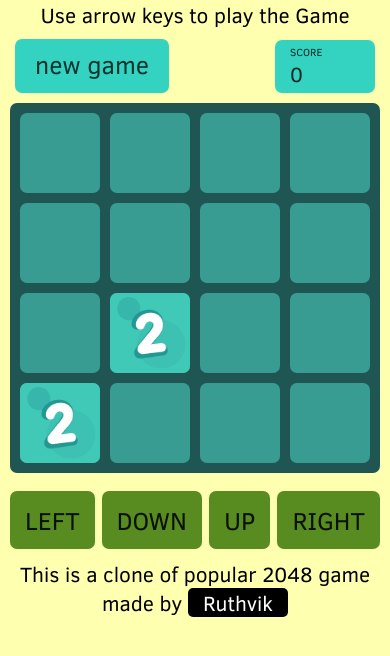
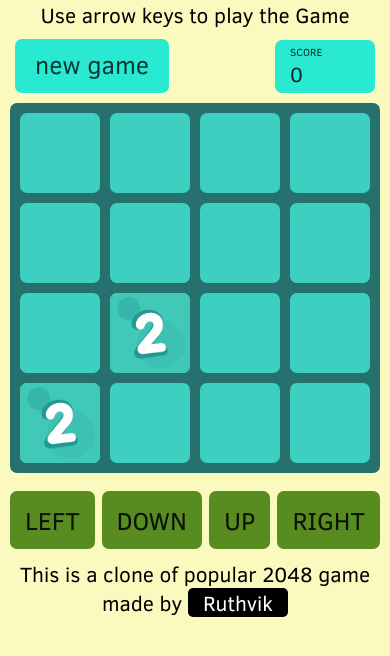
Before and after one commit to RuthvikCh/2048, a React app: page / in a window 390 px wide. Built offline with nearby package versions, Linux system fonts and the light colour scheme.

```diff
--- a/src/main.scss
+++ b/src/main.scss
@@ -7,7 +7,7 @@
   margin:auto;
   width: 380px;
   display: flex;
-  background-color:rgb(255, 255, 176);
+  background-color:rgb(250, 250, 191);
   flex-direction: column;
   justify-content: center;
   align-content: center;
@@ -29,7 +29,7 @@
   width: 360px;
   height: 360px;
   padding: 5px;
-  background-color: #1f5654;//#6ea433
+  background-color: #26716e;//#6ea433
   border-radius: 7px;
   outline: none;
   position: relative;
@@ -53,7 +53,7 @@
 
 .resetButton {
 
-  background-color: #34d2c0;
+  background-color: #2ae9d3;
   color: rgba(0, 0, 0, 0.759);
   cursor: pointer;
   font-size: 25px;
@@ -71,7 +71,7 @@
 }
 
 .score-box {
-  background-color: #34d2c0;
+  background-color: #2ae9d3;
   color: rgba(0, 0, 0, 0.80);
   min-width: 50px;
   width: 70px;
@@ -93,7 +93,7 @@
   border-radius: 7px;
   font-family: "Clear Sans";
   color: #766;
-  background-color: #4acdbe95;
+  background-color: #41deccdf;
 }
 
 .tile0 {
```
